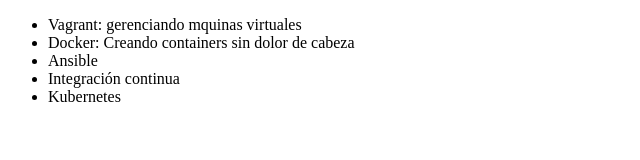
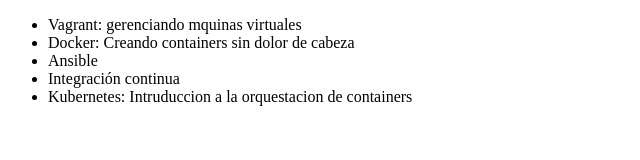
Before and after one commit to StipL92/alura-git, a plain HTML site: page index.html in a window 1280 px wide. Shown: the whole page, without its empty margins (0-640 px from the left). Drawn offline with Linux system fonts and the light colour scheme.

Commit message:
Modificando el nombre Kubernetes

```diff
--- a/index.html
+++ b/index.html
@@ -10,7 +10,7 @@
       <li>Docker: Creando containers sin dolor de cabeza</li>
       <li>Ansible</li>
       <li>Integración continua</li>
-      <li>Kubernetes</li>
+      <li>Kubernetes: Intruduccion a la orquestacion de containers</li>
     </ul>
   </body>
 </html>
```
